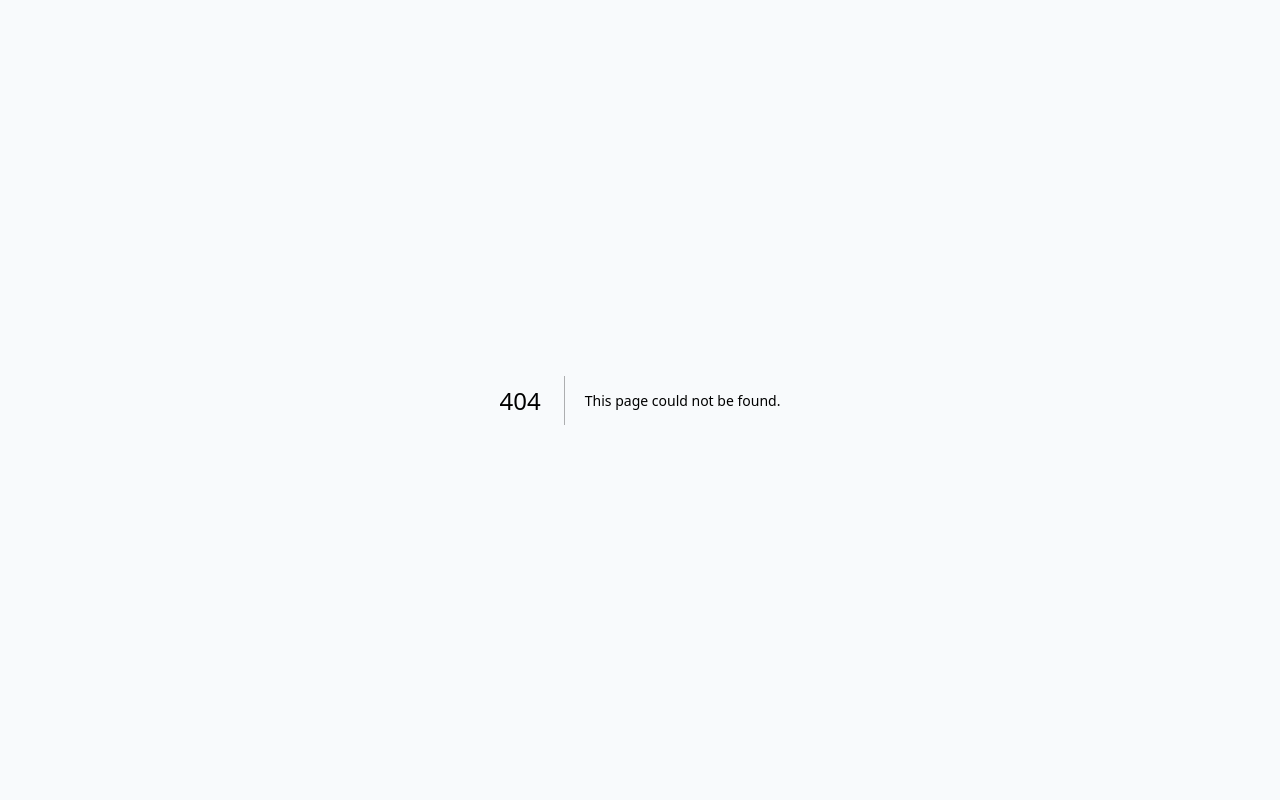
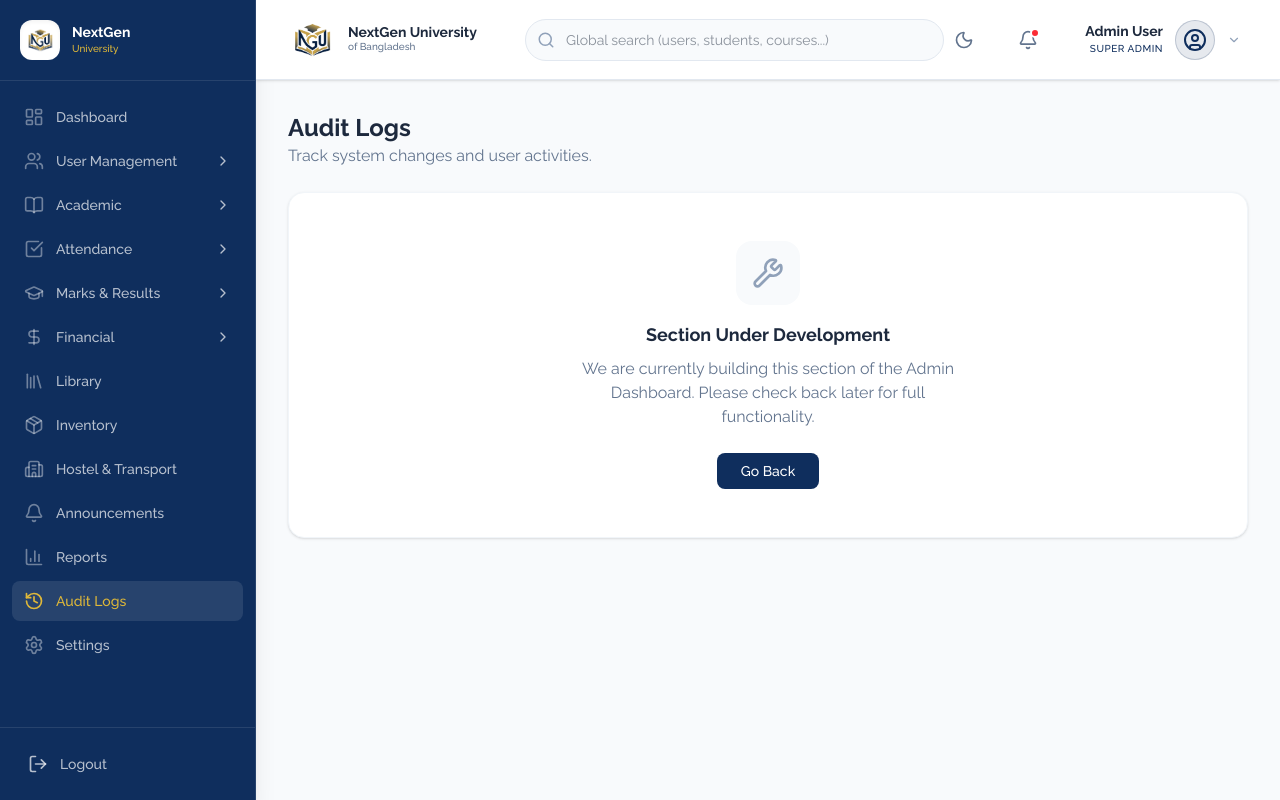
Before and after one commit to amdadislam01/smart-university-managment-system, a Next.js app: page /admin/audit-logs in a window 1280 px wide. Before the commit this address had no page. Built offline with nearby package versions, Linux system fonts and the light colour scheme.

Commit message:
CREATE app/admin/audit-logs/page.tsx: system audit logs page

```diff
--- /dev/null
+++ b/app/admin/audit-logs/page.tsx
@@ -0,0 +1,10 @@
+import { AdminPageSkeleton } from "@/components/dashboard/AdminPageSkeleton";
+
+export default function AuditLogsPage() {
+  return (
+    <AdminPageSkeleton
+      title="Audit Logs"
+      description="Track system changes and user activities."
+    />
+  );
+}
```
